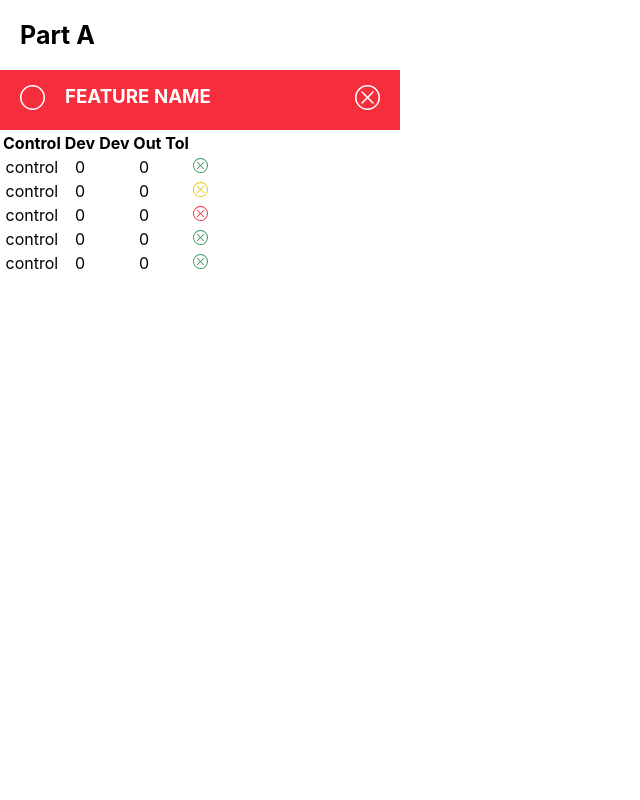
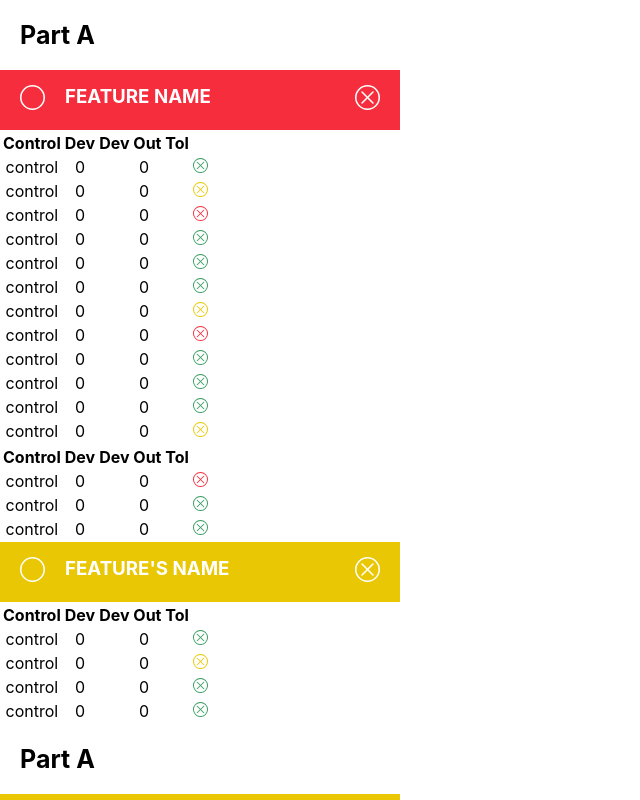
Before and after one commit to zeipepe/abb-test, a React (Create React App) app: page / in a window 1280 px wide. Shown: the top 800 px of the page, without its empty margins (0-640 px from the left). Built offline with nearby package versions, Linux system fonts and the light colour scheme.

Commit message:
feat: create view and add more mock data

```diff
--- a/src/App.js
+++ b/src/App.js
@@ -1,21 +1,12 @@
 import React from "react";
 import logo from "./logo.svg";
 import "./App.css";
-import Part from "./components/Part/Part";
+import Parts from "./views/Parts/Parts";
 function App() {
-  const part = {
-    name: "Part A",
-    features: [
-      {
-        name: "Feature Name",
-        controls: [{ name: "control", dev: 0, devTol: 0, status: "ok" },{ name: "control", dev: 0, devTol: 0, status: "warning" },{ name: "control", dev: 0, devTol: 0, status: "error" },{ name: "control", dev: 0, devTol: 0, status: "ok" },{ name: "control", dev: 0, devTol: 0, status: "ok" }],
-      },
-    ],
-  };
 
   return (
     <div className="App">
-      <Part name={part.name} features={part.features} />
+      <Parts />
     </div>
   );
 }
--- /dev/null
+++ b/src/views/Parts/Parts.js
@@ -0,0 +1,64 @@
+import React from "react";
+import Part from "../../components/Part/Part";
+function Parts() {
+  const parts = [
+    {
+      name: "Part A",
+      features: [
+        {
+          name: "Feature Name",
+          controls: [
+            { name: "control", dev: 0, devTol: 0, status: "ok" },
+            { name: "control", dev: 0, devTol: 0, status: "warning" },
+            { name: "control", dev: 0, devTol: 0, status: "error" },
+            { name: "control", dev: 0, devTol: 0, status: "ok" },
+            { name: "control", dev: 0, devTol: 0, status: "ok" },
+            { name: "control", dev: 0, devTol: 0, status: "ok" },
+            { name: "control", dev: 0, devTol: 0, status: "warning" },
+            { name: "control", dev: 0, devTol: 0, status: "error" },
+            { name: "control", dev: 0, devTol: 0, status: "ok" },
+            { name: "control", dev: 0, devTol: 0, status: "ok" },
+            { name: "control", dev: 0, devTol: 0, status: "ok" },
+            { name: "control", dev: 0, devTol: 0, status: "warning" },
+            { name: "control", dev: 0, devTol: 0, status: "error" },
+            { name: "control", dev: 0, devTol: 0, status: "ok" },
+            { name: "control", dev: 0, devTol: 0, status: "ok" },
+          ],
+        },
+        {
+          name: "Feature's Name",
+          controls: [
+            { name: "control", dev: 0, devTol: 0, status: "ok" },
+            { name: "control", dev: 0, devTol: 0, status: "warning" },
+            { name: "control", dev: 0, devTol: 0, status: "ok" },
+            { name: "control", dev: 0, devTol: 0, status: "ok" },
+          ],
+        },
+      ],
+    },
+    {
+      name: "Part A",
+      features: [
+        {
+          name: "Feature Name",
+          controls: [
+            { name: "control", dev: 0, devTol: 0, status: "ok" },
+            { name: "control", dev: 0, devTol: 0, status: "warning" },
+            { name: "control", dev: 0, devTol: 0, status: "ok" },
+            { name: "control", dev: 0, devTol: 0, status: "ok" },
+          ],
+        },
+      ],
+    },
+  ];
+
+  return (
+    <div className="App">
+      {parts.map((part, index) => (
+        <Part key={"part-" + index} name={part.name} features={part.features} />
+      ))}
+    </div>
+  );
+}
+
+export default Parts;
```
